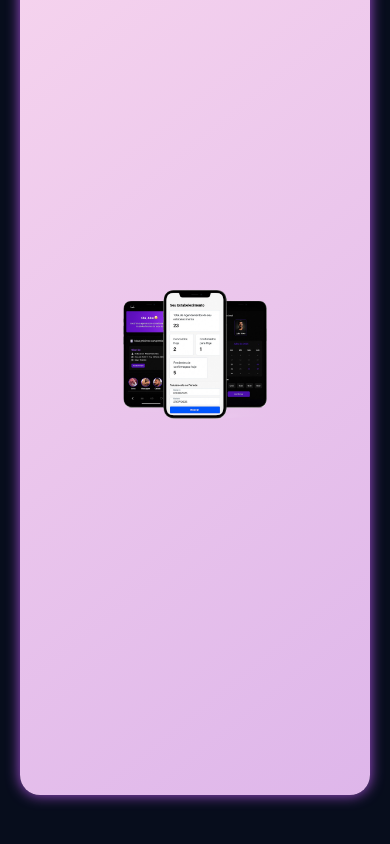
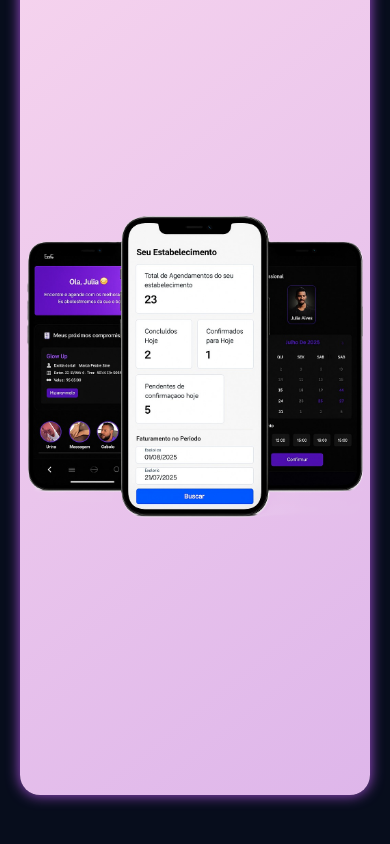
Before and after one commit to MatheusIA/landing-page-shearshub, a React (Vite) app: page / in a window 390 px wide. Shown: the part 3454-4298 px from the top of the page. Built offline with nearby package versions, Linux system fonts and the light colour scheme.

Commit message:
fix: correction resolution img

```diff
--- a/src/App.css
+++ b/src/App.css
@@ -686,7 +686,7 @@ body {
    }
 
    .demo-showcase img {
-   height: 270px;
+   height: 348px;
 
    }
 }
@@ -716,13 +716,12 @@ body {
    }
 
    .demo-showcase img {
-   height: 150px;
+   height: 350px;
 
    }
 }
 
 @media (max-width: 380px) {
-
    .demo-showcase img {
    height: 250px;
 
```
